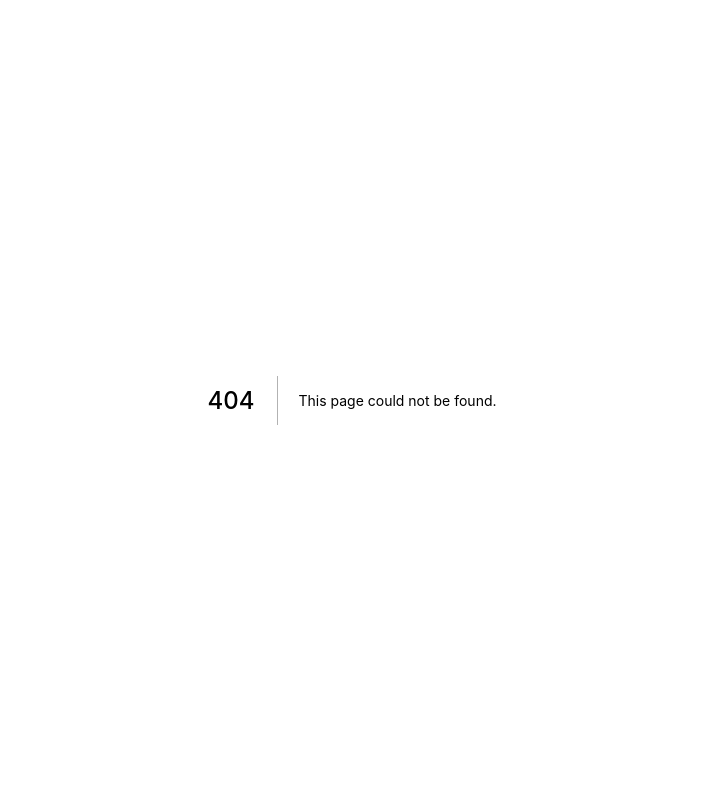
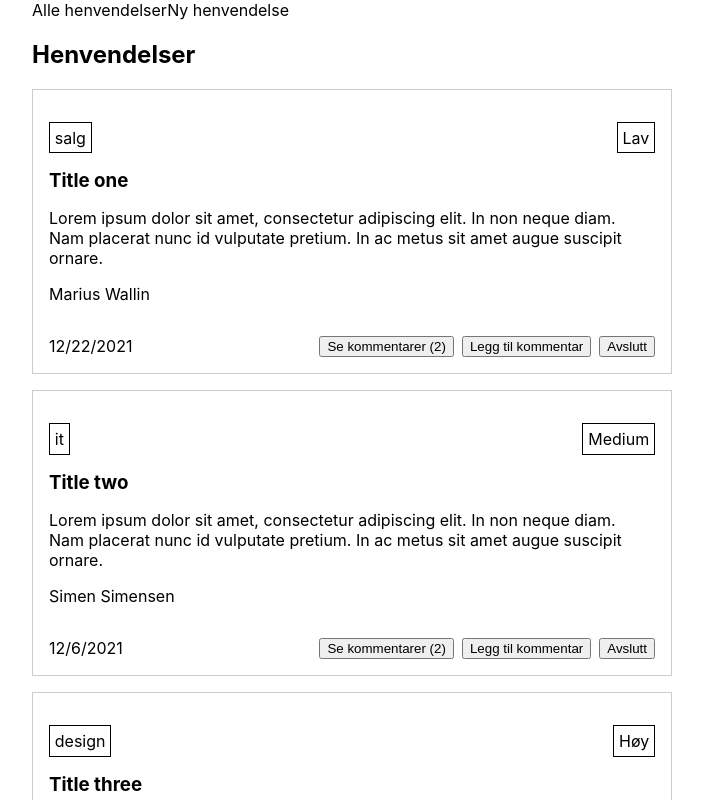
Before and after one commit to Ranum99/G9_Web-app_eksamen, a Next.js app in the folder helpdesk/: page /issues in a window 1280 px wide. Before the commit this address had no page. Shown: the top 800 px of the page, without its empty margins (288-991 px from the left). Built offline with nearby package versions, Linux system fonts and the light colour scheme.

Commit message:
Egne sider + navigation
Egne sider for ny henvendelse, alle henvendelser, og en enkelt henvendelse. + en navigasjon

```diff
--- /dev/null
+++ b/helpdesk/components/navigation.js
@@ -0,0 +1,14 @@
+import Link from 'next/link'
+
+export default function Navigation() {
+  return (
+    <nav>
+      <Link href="/issues">
+        <a>Alle henvendelser</a>
+      </Link>
+      <Link href="/issues/create">
+        <a>Ny henvendelse</a>
+      </Link>
+    </nav>
+  )
+}
--- /dev/null
+++ b/helpdesk/pages/issues/index.js
@@ -0,0 +1,47 @@
+import Navigation from '@/components/navigation'
+import SupportList from '@/components/SupportList'
+
+export default function Home() {
+  return (
+    <main>
+      <Navigation />
+      <SupportList
+        issues={[
+          {
+            id: 1,
+            title: 'Title one',
+            creator: 'Marius Wallin',
+            description:
+              'Lorem ipsum dolor sit amet, consectetur adipiscing elit. In non neque diam. Nam placerat nunc id vulputate pretium. In ac metus sit amet augue suscipit ornare.',
+            department: 'salg',
+            severity: 'low',
+            isResolved: false,
+            createdAt: new Date(2021, 11, 22).toLocaleDateString(),
+          },
+          {
+            id: 2,
+            title: 'Title two',
+            creator: 'Simen Simensen',
+            description:
+              'Lorem ipsum dolor sit amet, consectetur adipiscing elit. In non neque diam. Nam placerat nunc id vulputate pretium. In ac metus sit amet augue suscipit ornare.',
+            department: 'it',
+            severity: 'medium',
+            isResolved: false,
+            createdAt: new Date(2021, 11, 6).toLocaleDateString(),
+          },
+          {
+            id: 3,
+            title: 'Title three',
+            creator: 'Trude Trudesen',
+            description:
+              'Lorem ipsum dolor sit amet, consectetur adipiscing elit. In non neque diam. Nam placerat nunc id vulputate pretium. In ac metus sit amet augue suscipit ornare.',
+            department: 'design',
+            severity: 'high',
+            isResolved: false,
+            createdAt: new Date(2021, 10, 12).toLocaleDateString(),
+          },
+        ]}
+      />
+    </main>
+  )
+}
```
Also changed, not shown: helpdesk/pages/issues/create.js (added, +12 -0 lines), helpdesk/pages/issues/{id}.js (added).
